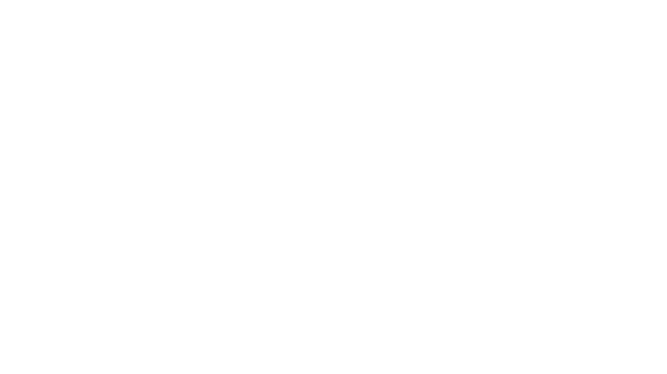
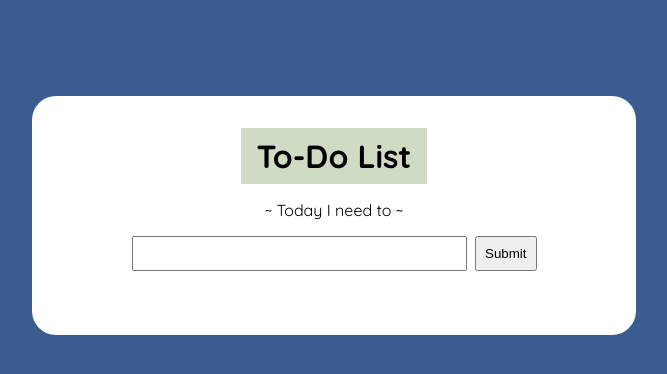
Before and after one commit to dts-kominfo-rea4a/challenge-dom-David-Top, a website: page index.html in a window 1280 px wide. Shown: the whole page, without its empty margins (306-973 px from the left). Drawn offline with Linux system fonts and the light colour scheme.

Commit message:
penambahan file styles.css

```diff
--- a/index.html
+++ b/index.html
@@ -4,38 +4,61 @@
     <meta charset="UTF-8" />
     <meta http-equiv="X-UA-Compatible" content="IE=edge" />
     <meta name="viewport" content="width=device-width, initial-scale=1.0" />
+    <link rel="stylesheet" href="./styles.css">
     <title>Challenge - DOM</title>
   </head>
   <body>
     <div id="app">
       <!-- TODO: Buatlah sebuah header dengan id todo-title -->
+      <h1 id="todo-title">To-Do List</h1>
+
       <!-- TODO: Buatlah sebuah subtitle dengan id todo-subtitle -->
+      <span id="todo-subtitle">~ Today I need to ~</span>
 
       <!-- Section: input -->
-      <!-- TODO: Buatlah sebuah input bertipe text dengan id todo-input -->
-      <!-- TODO: Buatlah sebuah button dengan id todo-submit -->
+      <section id="input">
+        <!-- TODO: Buatlah sebuah input bertipe text dengan id todo-input -->
+        <input type="text" id="todo-input">
+
+        <!-- TODO: Buatlah sebuah button dengan id todo-submit -->
+        <button id="todo-submit">Submit</button>
+      </section>
 
       <!-- Section output -->
       <!-- TODO: Buatlah sebuah <ul> dengan id todo-output -->
+      <ul id="todo-output">
+
+      </ul>
     </div>
 
     <!-- ! Untuk tantangan ini, script jangan diubah ke external js yah ! -->
     <script>
       // TODO: Deklarasi variable sesuai dengan kebutuhan di sini
-      let button;
-      let input;
-      let output;
+      let button = document.getElementById('todo-submit');
+      let input = document.getElementById('todo-input');
+      let output = document.getElementById('todo-output');
 
       // TODO: Buatlah sebuah fungsi dengan nama fnClickHandler
       // Fungsi yang digunakan untuk menambahkan tulisan
       // Jangan ubah cara deklarasi fungsinya, cukup isi saja
-      function fnClickHandler(toDoItem) {}
+      function fnClickHandler(toDoItem) {
+        output.innerHTML += `<li>${toDoItem}</li>`;
+        input.value = '';
+        input.focus();
+      }
 
       // TODO: register event onclick / addEventListener untuk button
       // akan menjalankan fungsi fnClickHandler
+      button.addEventListener('click', (event) => {
+        fnClickHandler(input.value);
+      })
 
       // TODO: register event onkeypress / addEventListener untuk input
       // sehingga saat di input ditekan enter akan menjalankan fungsi fnClickHandler juga
+      input.addEventListener('keypress', ({charCode}) => {
+        return charCode === 13 && fnClickHandler(input.value);
+      })
+
     </script>
   </body>
 </html>
--- /dev/null
+++ b/styles.css
@@ -0,0 +1,49 @@
+@import url('https://fonts.googleapis.com/css2?family=Quicksand:wght@400;700&display=swap');
+
+body {
+    background: #3A5C8E;
+    font-family: 'Quicksand', sans-serif;
+}
+
+div#app{
+    display: flex;
+    flex-direction: column;
+    background:#fff;
+    max-width: 540px;
+    margin: 96px auto;
+    padding: 32px;
+    border-radius: 24px;
+}
+
+#todo-title{
+    background: #CFDCC3;
+    padding:8px 16px;
+    font-weight: 900;
+    margin: auto;
+}
+
+#todo-subtitle{
+    margin: 16px auto;
+}
+
+#input{
+    display: flex;
+    flex-direction: row;
+    gap: 8px;
+    width: 75%;
+    margin: auto;
+}
+
+#todo-input{
+    width: 100%;
+    padding: 8px 12px;
+}
+
+#todo-submit{
+    padding: 8px;
+    cursor: pointer;
+}
+
+#todo-output{
+    margin-left: calc(25% / 2);
+}
```
